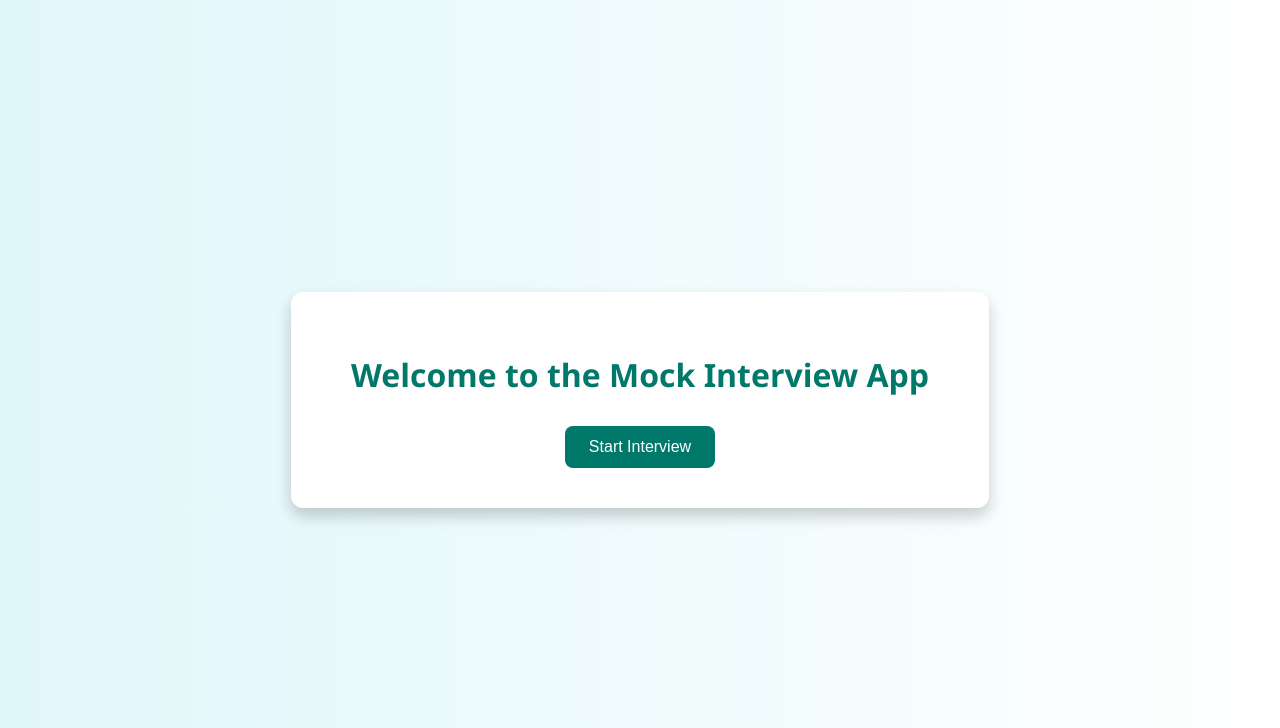
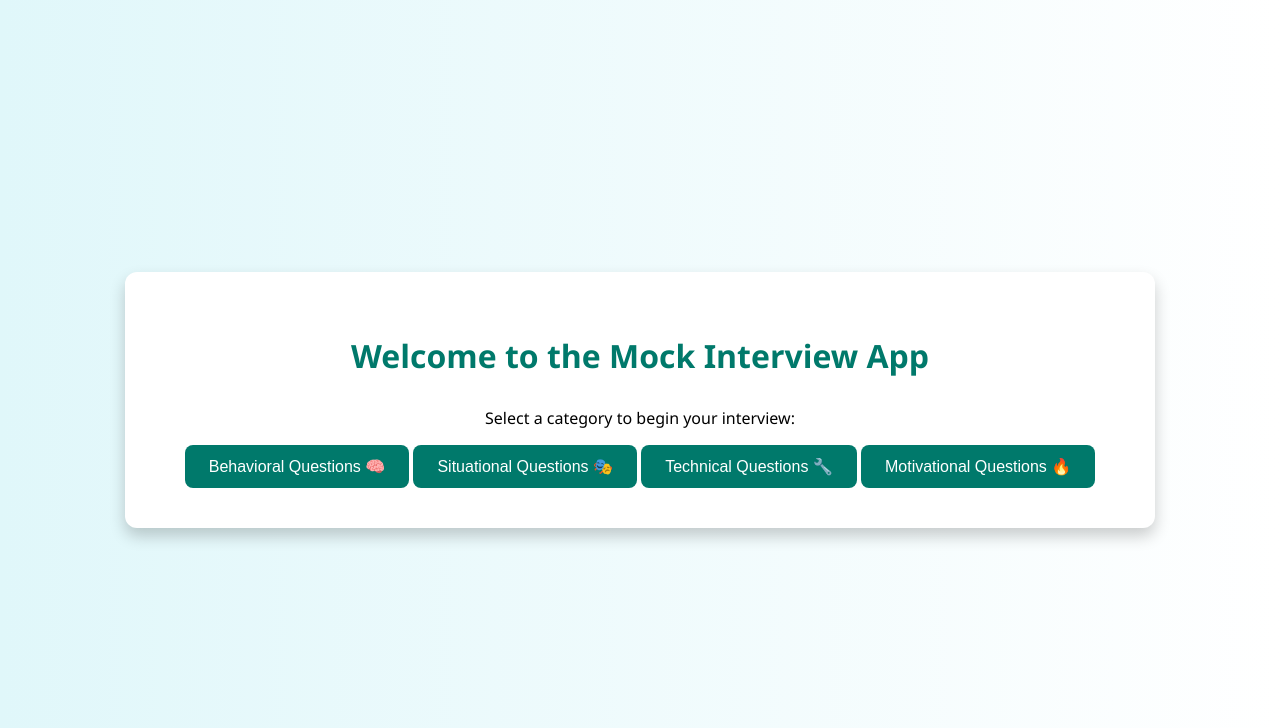
Before and after one commit to MarkMusngi/empathyproject, a Django app: page / in a window 1280 px wide. Shown: the top 728 px of the page. Run offline with Django 5.2, Linux system fonts and the light colour scheme.

Commit message:
Added categories to questions

```diff
--- a/interview/templates/start.html
+++ b/interview/templates/start.html
@@ -9,8 +9,13 @@
 <body>
     <div class="container">
         <h1>Welcome to the Mock Interview App</h1>
+        <p>Select a category to begin your interview:</p>
+
         <form action="{% url 'interview_page' %}" method="get">
-            <button type="submit">Start Interview</button>
+            <button type="submit" name="category" value="behavioral">Behavioral Questions 🧠</button>
+            <button type="submit" name="category" value="situational">Situational Questions 🎭</button>
+            <button type="submit" name="category" value="technical">Technical Questions 🔧</button>
+            <button type="submit" name="category" value="motivational">Motivational Questions 🔥</button>
         </form>
     </div>
 </body>
--- a/interview/views.py
+++ b/interview/views.py
@@ -19,18 +19,36 @@ from pydub import AudioSegment
 
 logger = logging.getLogger(__name__)
 
-interview_questions = [
-    "Tell me about yourself.",
-    "What are your greatest strengths?",
-    "What are your weaknesses?",
-    "Why do you want to work here?",
-    "Where do you see yourself in five years?",
-    "Tell me about a challenge you faced and how you handled it.",
-    "Why should we hire you?",
-    "Describe a time you worked in a team.",
-    "What do you know about our company?",
-    "How do you handle pressure and stress?"
-]
+interview_questions = {
+    'behavioral': [
+        "Tell me about a time you had to work with a difficult colleague or team member. How did you handle it?",
+        "Describe a time when you had to make a quick decision with incomplete information.",
+        "Give an example of a project you led. What challenges did you face and how did you overcome them?",
+        "Talk about a time you failed. What did you learn from it?",
+        "Tell me about a time you had to adapt to a big change at work or school.",
+    ],
+    'situational': [
+        "What would you do if you saw a teammate taking credit for your work?",
+        "If you were given two urgent tasks by two supervisors, how would you prioritize?",
+        "How would you handle a situation where a key team member is underperforming close to a deadline?",
+        "Imagine you're presenting to a group and someone challenges your data in front of everyone. How would you respond?",
+        "What would you do if you realized your client misunderstood the software’s capabilities after you delivered the project?",
+    ],
+    'technical': [
+        "You’re asked to design a system for handling real-time data. How would you approach it?",
+        "You notice a bug in your teammate’s code that could cause data loss. What do you do?",
+        "You’re deploying an app and the production server crashes. Walk me through your response.",
+        "You’re assigned to maintain an unfamiliar legacy codebase with no documentation. How do you begin?",
+        "You need to optimize a feature that’s causing performance issues. How do you identify and resolve the bottleneck?",
+    ],
+    'motivational': [
+        "Why do you want this role?",
+        "Tell me about a time you were proud of your work. What made it meaningful?",
+        "What motivates you to keep going when the work gets tough or repetitive?",
+        "What kind of impact do you want to make in this field?",
+        "Describe your ideal work environment and why it brings out your best.",
+    ]
+}
 
 stop_event = threading.Event()
 detected_emotion = "neutral"
@@ -61,8 +79,11 @@ def start_page(request):
 # Interview page
 
 def interview_page(request):
-    question = random.choice(interview_questions)
+    category = request.GET.get('category', 'behavioral')  # Default to behavioral
+    questions = interview_questions.get(category, interview_questions['behavioral'])
+    question = random.choice(questions)
     request.session['question'] = question
+    request.session['category'] = category
 
     global stop_event
     stop_event.clear()
@@ -70,6 +91,7 @@ def interview_page(request):
     emotion_thread.start()
 
     return render(request, 'interview.html', {'question': question})
+
 
 # Audio transcription endpoint
 
```
Also changed, not shown: db.sqlite3, 1 other file.
